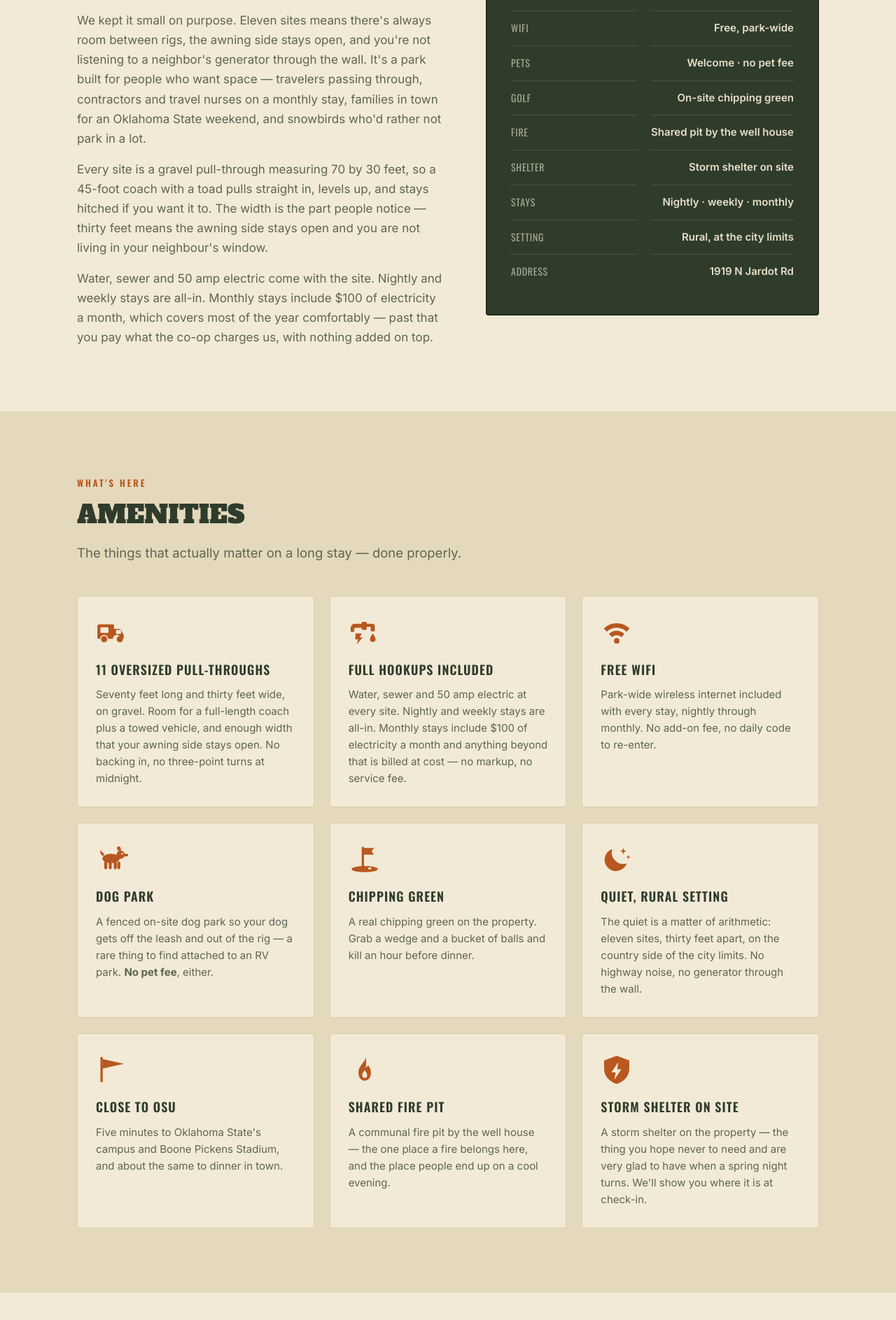
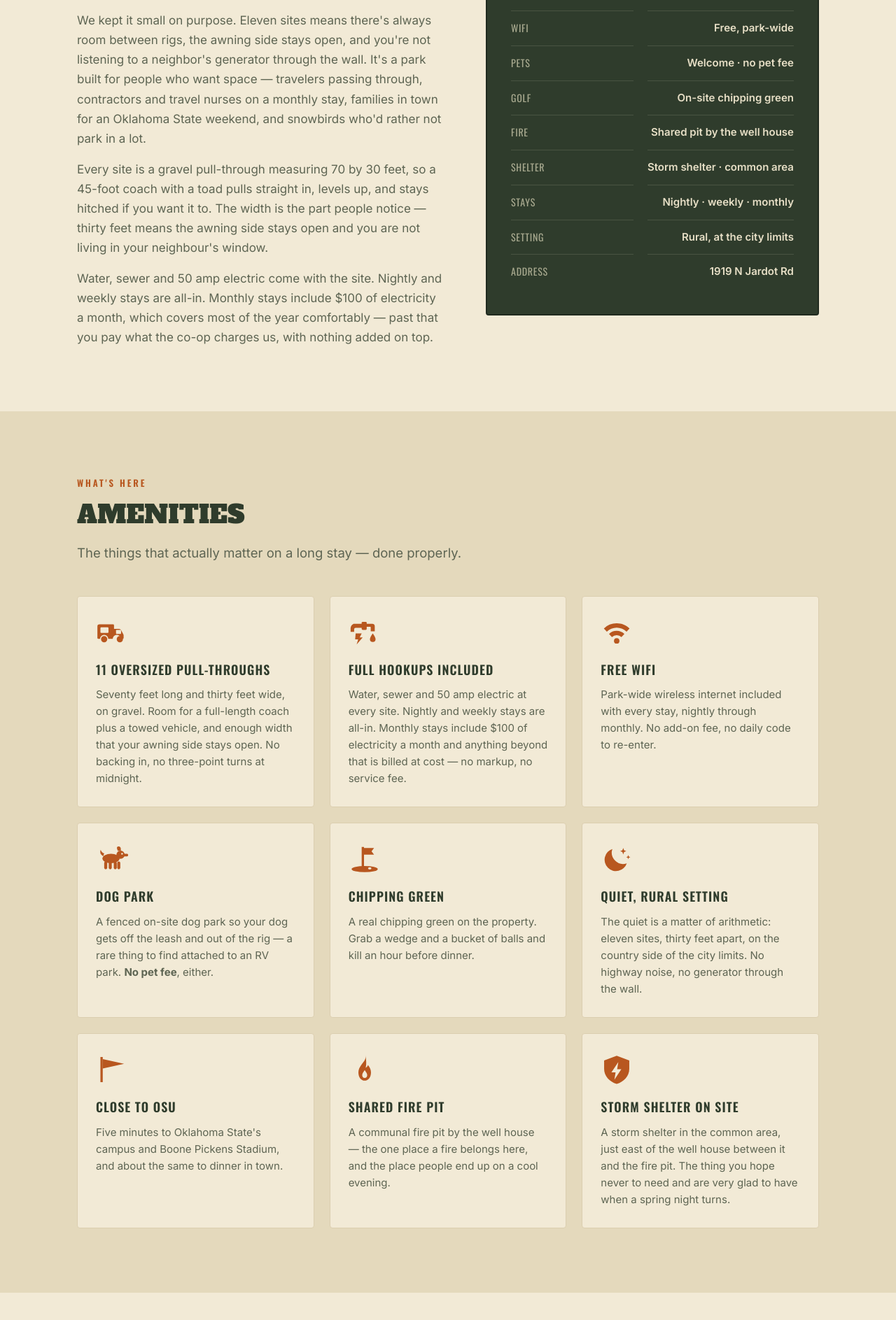
Before and after one commit to TyWickMedia/Wickfield-Park, a plain HTML site: page index.html in a window 1280 px wide. Shown: the part 1499-3386 px from the top of the page at 70% size. Drawn offline with Linux system fonts and the light colour scheme.

Commit message:
Say where the storm shelter is
"We'll show you at check-in" only helps the guests who got the tour. The people
most likely to need it are the ones who rolled in after dark on a night that
turned, so the location is now written down: the common area just east of the
well house, between it and the fire pit.

Anchoring it to the fire pit is deliberate — anyone who has spent an evening
there can find the shelter in the dark from the same landmark.

In the amenity card, the FAQ, the structured data, the at-a-glance panel and
the safety policies, which still also recommend walking it once in daylight.

Co-Authored-By: Claude Opus 5 <noreply@anthropic.com>
Claude-Session: https://claude.ai/code/session_01TTWnZZtFPWiDWkHh45T4tm

```diff
--- a/index.html
+++ b/index.html
@@ -80,7 +80,7 @@
       { "@type": "Question", "name": "What is the cancellation policy?",
         "acceptedAnswer": { "@type": "Answer", "text": "Cancel more than 24 hours before arrival for a full refund. Within 24 hours a 25% cancellation fee applies. A credit card is required for every stay." } },
       { "@type": "Question", "name": "Does Wickfield RV Park have a storm shelter?",
-        "acceptedAnswer": { "@type": "Answer", "text": "Yes. There is a storm shelter on the property, and its location is shown to guests at check-in." } },
+        "acceptedAnswer": { "@type": "Answer", "text": "Yes. The storm shelter is in the common area just east of the well house, between the well house and the fire pit. Its location is also shown to guests at check-in." } },
       { "@type": "Question", "name": "Can I have a campfire at Wickfield RV Park?",
         "acceptedAnswer": { "@type": "Answer", "text": "Fires are permitted in the shared fire pit by the well house only, not at individual sites. Payne County burn bans are honoured." } },
       { "@type": "Question", "name": "Are pets allowed?",
@@ -568,7 +568,7 @@
           <dt>Pets</dt><dd>Welcome · no pet fee</dd>
           <dt>Golf</dt><dd>On-site chipping green</dd>
           <dt>Fire</dt><dd>Shared pit by the well house</dd>
-          <dt>Shelter</dt><dd>Storm shelter on site</dd>
+          <dt>Shelter</dt><dd>Storm shelter · common area</dd>
           <dt>Stays</dt><dd>Nightly · weekly · monthly</dd>
           <dt>Setting</dt><dd>Rural, at the city limits</dd>
           <dt>Address</dt><dd>1919 N Jardot Rd</dd>
@@ -626,7 +626,7 @@
         <div class="amenity">
           <svg class="ico"><use href="#i-shelter"/></svg>
           <h3>Storm Shelter On Site</h3>
-          <p>A storm shelter on the property — the thing you hope never to need and are very glad to have when a spring night turns. We'll show you where it is at check-in.</p>
+          <p>A storm shelter in the common area, just east of the well house between it and the fire pit. The thing you hope never to need and are very glad to have when a spring night turns.</p>
         </div>
       </div>
     </div>
@@ -855,7 +855,7 @@
       </details>
       <details>
         <summary>Is there a storm shelter?</summary>
-        <p>Yes — there's a storm shelter on the property. We'll point it out when you check in, which is the right time to learn where it is rather than at two in the morning. Oklahoma springs being what they are, it's worth the walk-through.</p>
+        <p>Yes. It's in the common area, <strong>just east of the well house</strong>, between the well house and the fire pit. We'll point it out at check-in too — the right time to learn the way is in daylight, not at two in the morning.</p>
       </details>
       <details>
         <summary>Can I have a fire?</summary>
```
Also changed, not shown: policies.html (+1 -1 lines).
